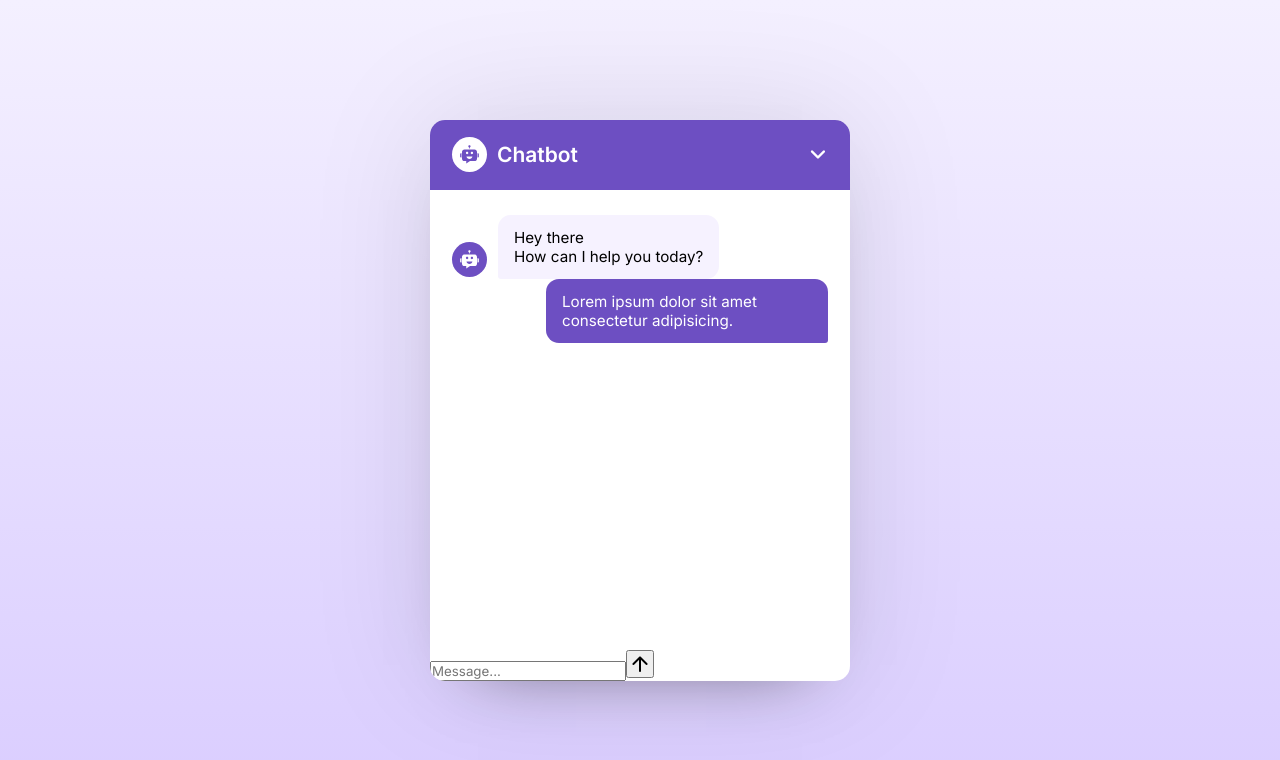
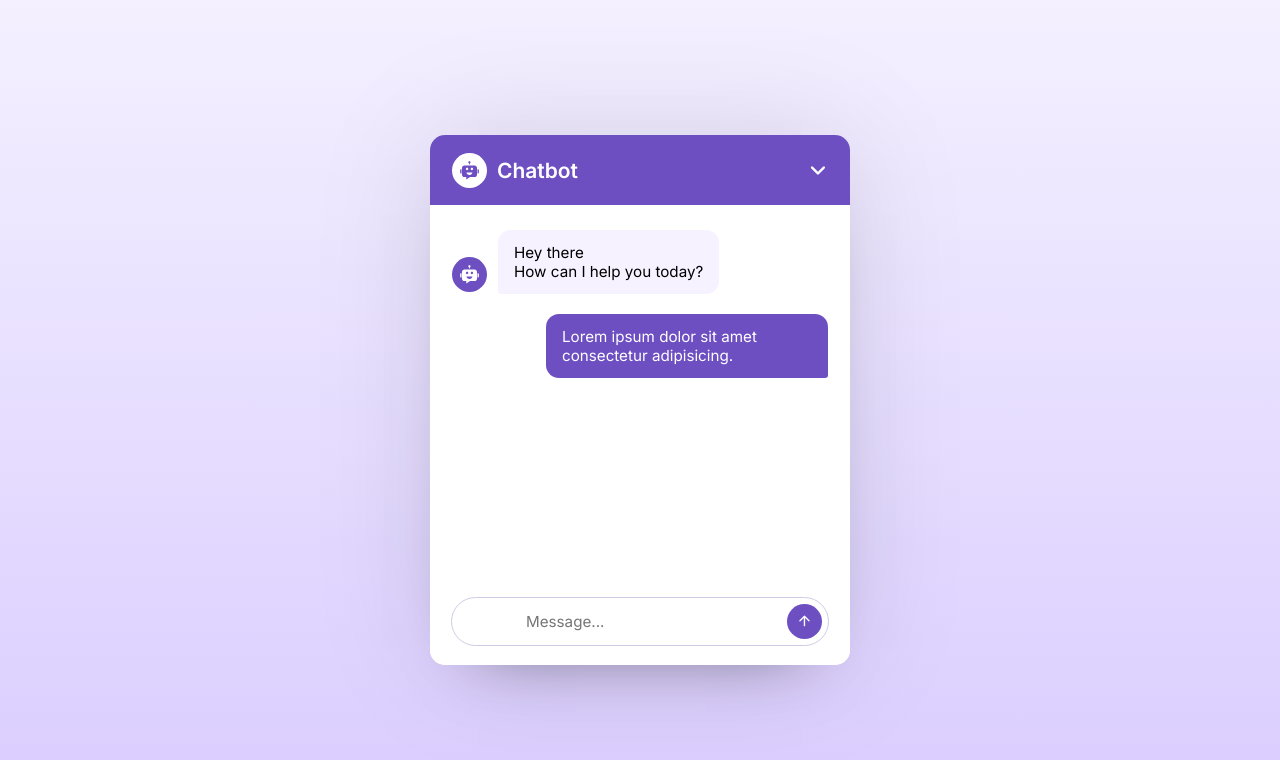
Before and after one commit to mukeshchau407/chat-bot, a React (Vite) app: page / in a window 1280 px wide. Shown: the top 760 px of the page. Built offline with nearby package versions, Linux system fonts and the light colour scheme.

Commit message:
initial commit

```diff
--- a/src/index.css
+++ b/src/index.css
@@ -22,6 +22,7 @@ body{
     background: #fff;
     border-radius: 15px;
     box-shadow: 0 0 128px 0 rgba(0,0,0,0.1),  0 32px 64px -48px rgba(0,0,0,0.5);
+    position: relative;
 }
 
 .chatbot-popup .chat-header{
@@ -74,6 +75,9 @@ body{
 }
 
 .chat-body{
+    display: flex;
+    flex-direction: column;
+    gap: 20px;
     padding: 25px 22px;
     height: 460px;
     overflow: auto;
@@ -120,3 +124,48 @@ body{
     background: #6D4FC2;
     border-radius: 13px 13px 3px 13px;
 }
+
+.chat-footer{
+    position: absolute;
+    bottom: 0;
+    width: 100%;
+    background: #fff;
+    padding: 15px 22px 20px;
+}
+
+.chat-footer .chat-form{
+    display: flex;
+    align-items: center;
+    background: #fff;
+    border-radius: 32px;
+    outline: 1px solid #cccce5;
+}
+
+.chat-form .message-input{
+    border: none;
+    outline: none;
+    width: 100%;
+    background: none;
+    height: 47px;
+    padding: 0 74px;
+    font-size: 0.95rem;
+}
+
+.chat-form button{
+    height: 35px;
+    width: 35px;
+    border: none;
+    outline: none;
+    cursor: pointer;
+    font-size: 1.15rem;
+    color: #fff;
+    flex-shrink: 0;
+    margin-right: 6px;
+    border-radius: 50%;
+    background: #6D4FC2;
+    transition: 0.2 ease;
+}
+
+.chat-form button:hover{
+    background: #593bab;
+}
```
